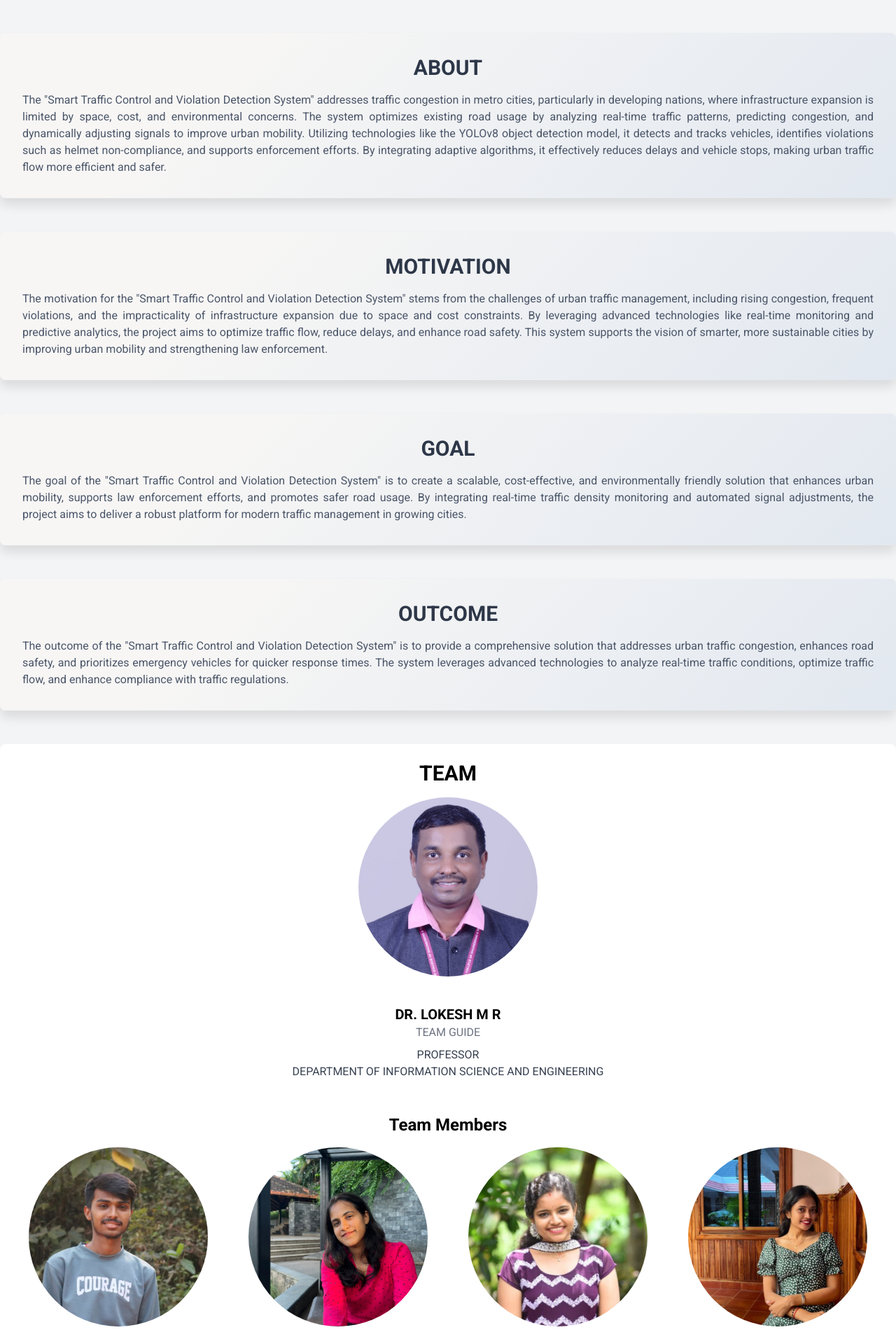
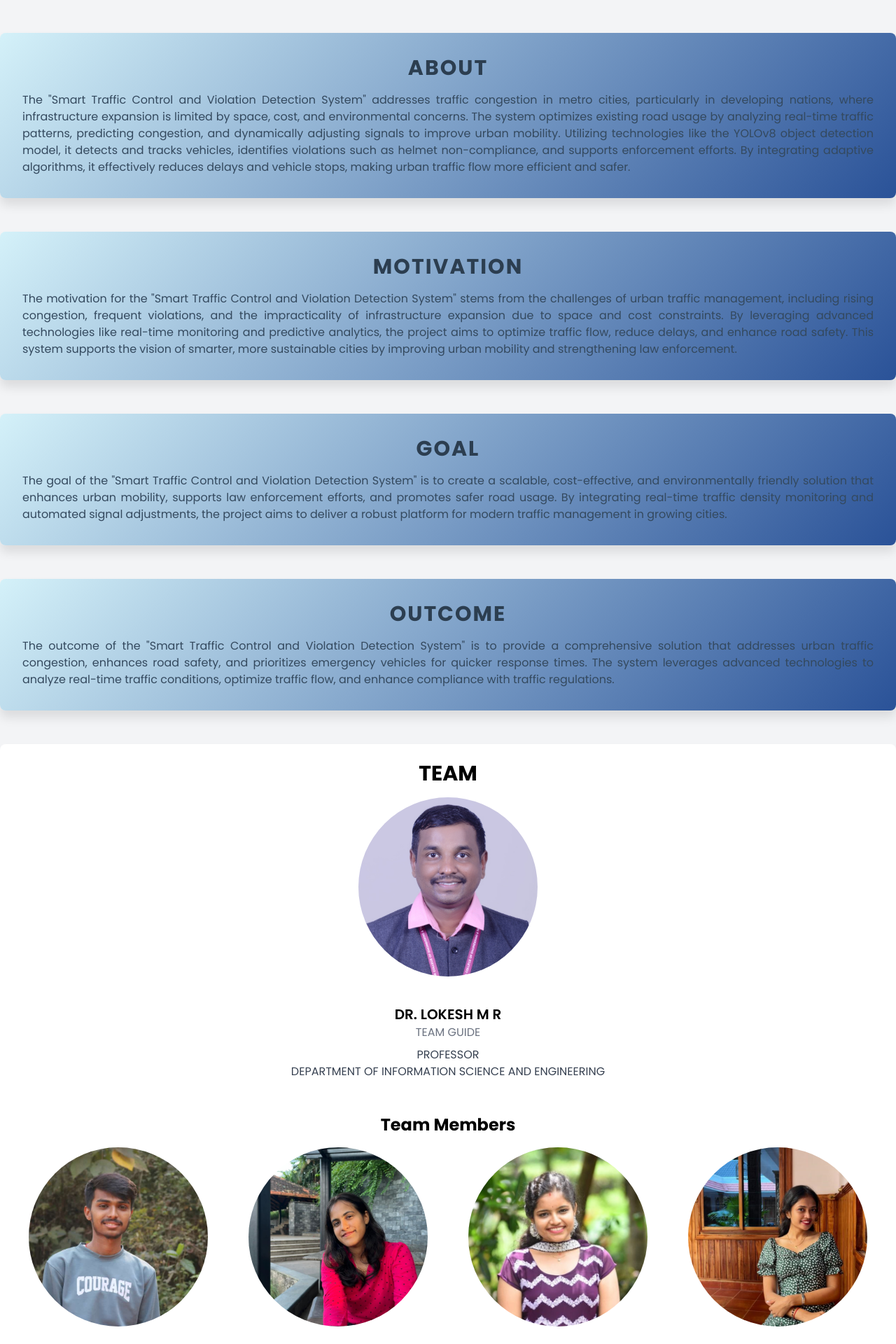
Before and after one commit to Jyothi0502/Traffic-Signal-Detection-and-Violation-System, a Django app: page / in a window 1280 px wide. Shown: the part 817-2737 px from the top of the page at 70% size. Run offline with Django 5.2, Linux system fonts and the light colour scheme; some libraries are stand-ins or nearby versions.

Commit message:
added css

```diff
--- a/trafficsystem/app/templates/base.html
+++ b/trafficsystem/app/templates/base.html
@@ -1,25 +1,27 @@
+<!DOCTYPE html>
 <html lang="en">
 <head>
     <meta charset="utf-8"/>
     <meta content="width=device-width, initial-scale=1.0" name="viewport"/>
     <title>Smart Traffic Management System</title>
     <!-- Google Fonts -->
-    <link href="https://fonts.googleapis.com/css2?family=Roboto:wght@400;500;700&display=swap" rel="stylesheet"/>
+    <link href="https://fonts.googleapis.com/css2?family=Poppins:wght@300;400;500;600;700&display=swap" rel="stylesheet"/>
     <!-- Font Awesome -->
     <link href="https://cdnjs.cloudflare.com/ajax/libs/font-awesome/5.15.3/css/all.min.css" rel="stylesheet"/>
     <!-- Tailwind CSS -->
     <script src="https://cdn.tailwindcss.com"></script>
+    <!-- Animate.css -->
+    <link href="https://cdnjs.cloudflare.com/ajax/libs/animate.css/4.1.1/animate.min.css" rel="stylesheet"/>
     <style>
         html, body {
             height: 100%;
             margin: 0;
             padding: 0;
-        font-family: 'Roboto', sans-serif;
+            font-family: 'Poppins', sans-serif;
         }
 
         main {
             min-height: calc(100vh - 80px);
-        padding-bottom: 20px;
         }
 
         .hero-section {
@@ -32,6 +34,7 @@
             color: white;
             text-shadow: 2px 2px 4px rgba(0, 0, 0, 0.7);
         }
+
         .hero-section video {
             position: absolute;
             top: 0;
@@ -43,69 +46,98 @@
         }
 
         .nav-link:hover {
-            color: #f7f6f5;
+            color: #FFD700;
         }
+
         .nav-link.active {
-            color: #f7f6f5;
+            border-bottom: 2px solid #FFD700;
         }
-        .card:hover {
-            transform: translateY(-10px);
-            transition: transform 0.3s ease-in-out;
-        }
-        .team-member {
-            position: relative;
-            overflow: hidden;
-            z-index: 1;
-        }
-        .team-member img, .team-member h2, .team-member p {
-            transition: transform 0.3s ease-in-out, opacity 0.3s ease-in-out;
-        }
-        .team-member:hover img {
-            transform: scale(1.1);
-        }
-        .team-member:hover h2, .team-member:hover p {
-            transform: translateY(-10px);
-            opacity: 1;
-        }
-        .team-info {
-            position: absolute;
-            bottom: 0;
-            left: 0;
-            right: 0;
-            background: rgba(0, 0, 0, 0.7);
-            color: white;
-            padding: 1rem;
-            opacity: 0;
-            transition: opacity 0.3s ease-in-out;
-        }
-        .team-member:hover .team-info {
-            opacity: 1;
-        }
-        .highlight {
-            background-color: #f7f6f5;
-            color: #1a202c;
-            padding: 0.5rem 1rem;
-            border-radius: 0.25rem;
-        }
+
         .section {
-            background: linear-gradient(135deg, #f7f6f5 25%, #e2e8f0 100%);
+            background: linear-gradient(135deg, #d4f1f9, #2a5298);
+
             padding: 2rem;
             border-radius: 0.5rem;
             box-shadow: 0 10px 15px rgba(0, 0, 0, 0.1);
             margin-bottom: 2rem;
+            animation: fadeInUp 1s ease-in-out;
         }
+
         .section h2 {
-            color: #2d3748;
+            color: #2c3e50;
+            text-transform: uppercase;
+            letter-spacing: 2px;
         }
+
         .section p {
-            color: #4a5568;
+            color: #34495e;
             text-align: justify;
+        }
+
+        .highlight {
+            background-color: #ffd700;
+            color: #2c3e50;
+            padding: 0.5rem 1rem;
+            border-radius: 0.25rem;
+        }
+
+        .team-member img {
+            transition: transform 0.3s ease-in-out;
+        }
+
+        .team-member:hover img {
+            transform: scale(1.1);
+        }
+
+        .team-info {
+            background: rgba(0, 0, 0, 0.7);
+            color: white;
+            padding: 1rem;
+            border-radius: 0.25rem;
+            opacity: 0;
+            transform: translateY(10px);
+            transition: all 0.3s ease-in-out;
+        }
+
+        .team-member:hover .team-info {
+            opacity: 1;
+            transform: translateY(0);
+        }
+
+        @keyframes fadeInUp {
+            from {
+                opacity: 0;
+                transform: translateY(20px);
+            }
+            to {
+                opacity: 1;
+                transform: translateY(0);
+            }
+        }
+
+        .nav-link {
+            position: relative;
+        }
+
+        .nav-link::after {
+            content: '';
+            position: absolute;
+            width: 0;
+            height: 2px;
+            background: #FFD700;
+            left: 0;
+            bottom: -2px;
+            transition: width 0.3s;
+        }
+
+        .nav-link:hover::after, .nav-link.active::after {
+            width: 100%;
         }
     </style>
 </head>
 <body class="bg-gray-100">
     <!-- Navigation -->
-    <nav class="bg-blue-800 p-4 fixed w-full z-10 top-0">
+    <nav class="bg-blue-800 p-4 fixed w-full z-10 top-0 shadow-md">
         <div class="container mx-auto flex justify-between items-center">
             <a class="text-white text-2xl font-bold flex items-center" href="#">
                 <i class="fas fa-traffic-light mr-2"></i>
@@ -143,18 +175,20 @@
     </nav>
     <!-- Main Content -->
     <main class="container mx-auto py-4">
+        <!-- Hero Section -->
         <div class="hero-section text-center" id="home">
             <video autoplay loop muted>
-                <source src="static\Img\trafficnight.mp4" type="video/mp4"/>
+                <source src="static/Img/trafficnight.mp4" type="video/mp4"/>
                 Your browser does not support the video tag.
             </video>
-            <h1 class="text-4xl lg:text-6xl font-bold mb-4 animate__animated animate__fadeInUp">
+            <h1 class="text-4xl lg:text-6xl font-bold mb-4 animate__animated animate__fadeInDown">
                 SMART TRAFFIC CONTROL AND VIOLATION DETECTION SYSTEM
             </h1>
             <p class="text-xl lg:text-2xl animate__animated animate__fadeInUp">
                 Intelligent Monitoring | Real-time Violation Detection
             </p>
         </div>
+
         <!-- About -->
         <div class="mt-12" id="about">
             <div class="section">
@@ -284,12 +318,12 @@
             <p class="mb-0">© 2024 Smart Traffic Management System</p>
         </div>
     </footer>
+    <!-- JavaScript -->
     <script>
         document.getElementById('nav-toggle').addEventListener('click', function() {
             document.getElementById('nav-content').classList.toggle('hidden');
         });
 
-        // Highlight the active section in the navigation
         const sections = document.querySelectorAll('main > div');
         const navLinks = document.querySelectorAll('.nav-link');
 
```
Also changed, not shown: trafficsystem/db.sqlite3. Lines whose indentation alone changed are shown as unchanged.
